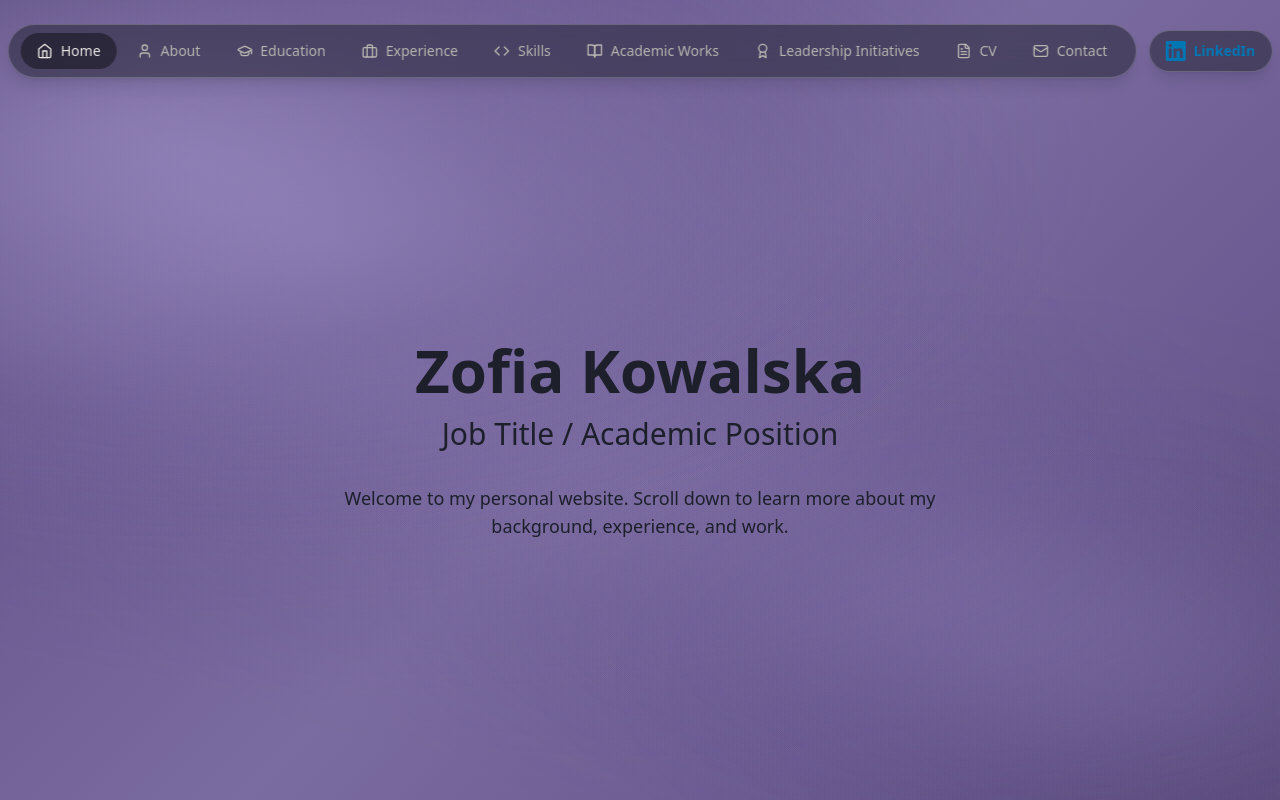
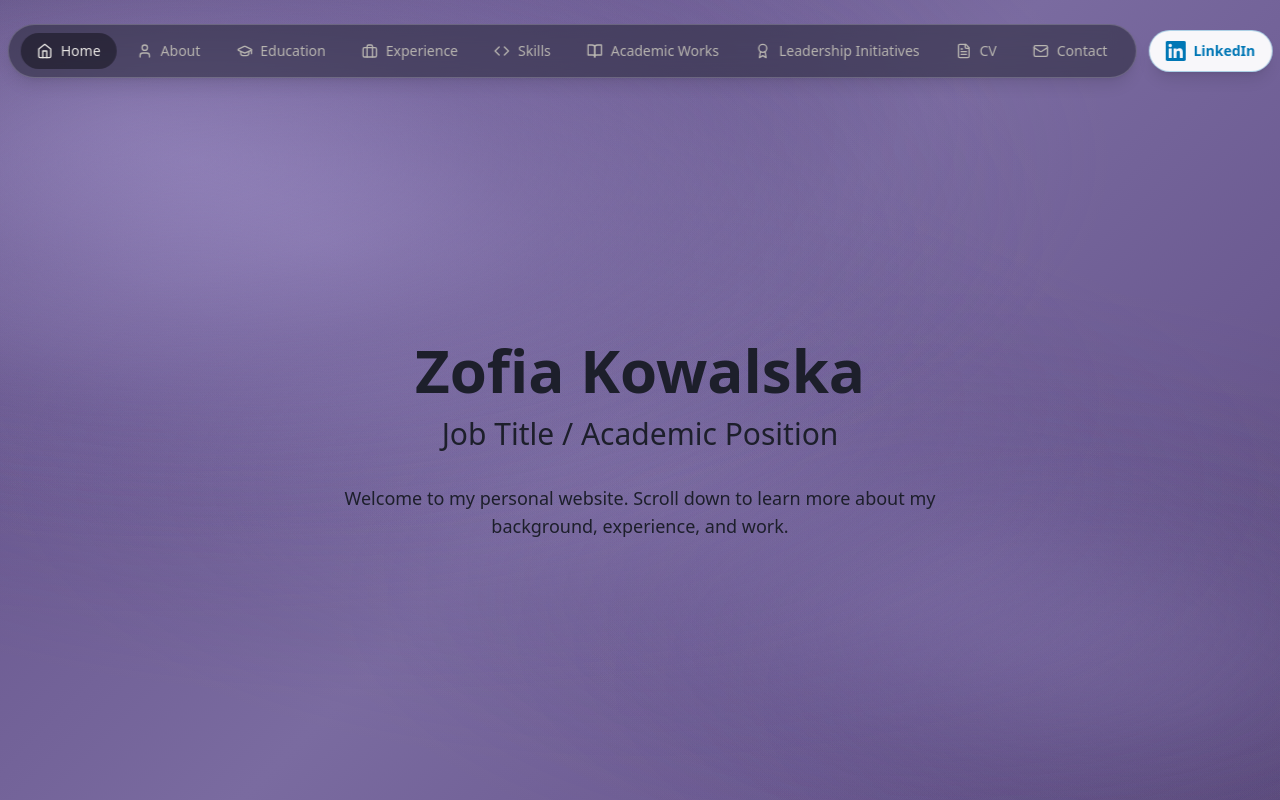
Before and after one commit to zofiakowalska/PersonalWeb, a React (Vite) app: page / in a window 1280 px wide. Shown: the top 800 px of the page. Built offline with nearby package versions, Linux system fonts and the light colour scheme.

Commit message:
Change LinkedIn button to white/cream background matching LinkedIn brand colors

```diff
--- a/src/App.jsx
+++ b/src/App.jsx
@@ -104,14 +104,16 @@ export default function PersonalWebsite() {
           target="_blank"
           rel="noopener noreferrer"
           className="backdrop-blur-md rounded-full shadow-lg px-4 py-2.5 transition-all flex items-center gap-2 font-medium"
-          style={{ backgroundColor: 'rgba(29, 31, 43, 0.5)', border: '1px solid rgba(255, 255, 255, 0.2)', color: '#0077b5' }}
+          style={{ backgroundColor: 'rgba(255, 255, 255, 0.95)', border: '1px solid rgba(0, 119, 181, 0.3)', color: '#0077b5' }}
           onMouseEnter={(e) => {
             e.currentTarget.style.color = '#005885';
-            e.currentTarget.style.backgroundColor = 'rgba(29, 31, 43, 0.7)';
+            e.currentTarget.style.backgroundColor = '#ffffff';
+            e.currentTarget.style.borderColor = 'rgba(0, 119, 181, 0.5)';
           }}
           onMouseLeave={(e) => {
             e.currentTarget.style.color = '#0077b5';
-            e.currentTarget.style.backgroundColor = 'rgba(29, 31, 43, 0.5)';
+            e.currentTarget.style.backgroundColor = 'rgba(255, 255, 255, 0.95)';
+            e.currentTarget.style.borderColor = 'rgba(0, 119, 181, 0.3)';
           }}
           aria-label="LinkedIn"
         >
```
